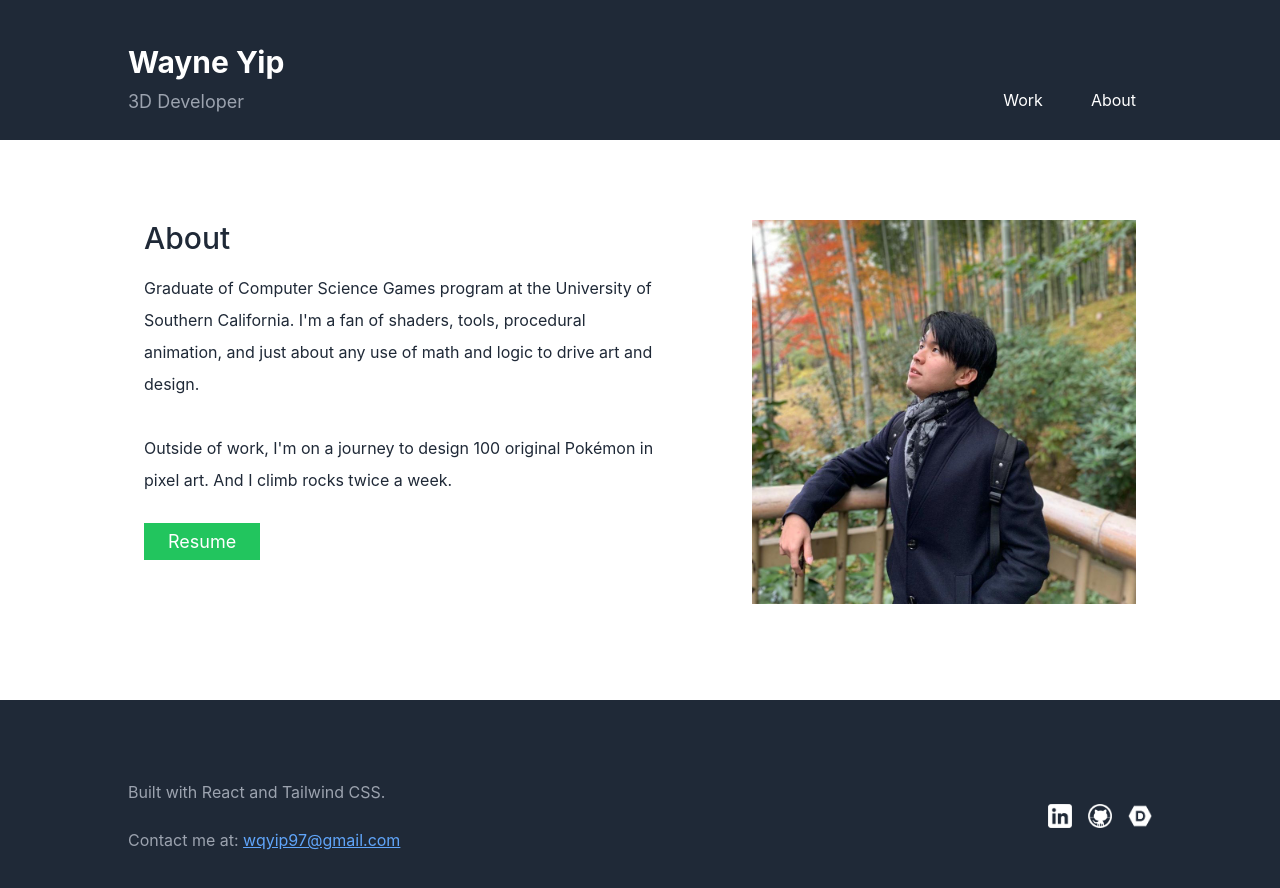
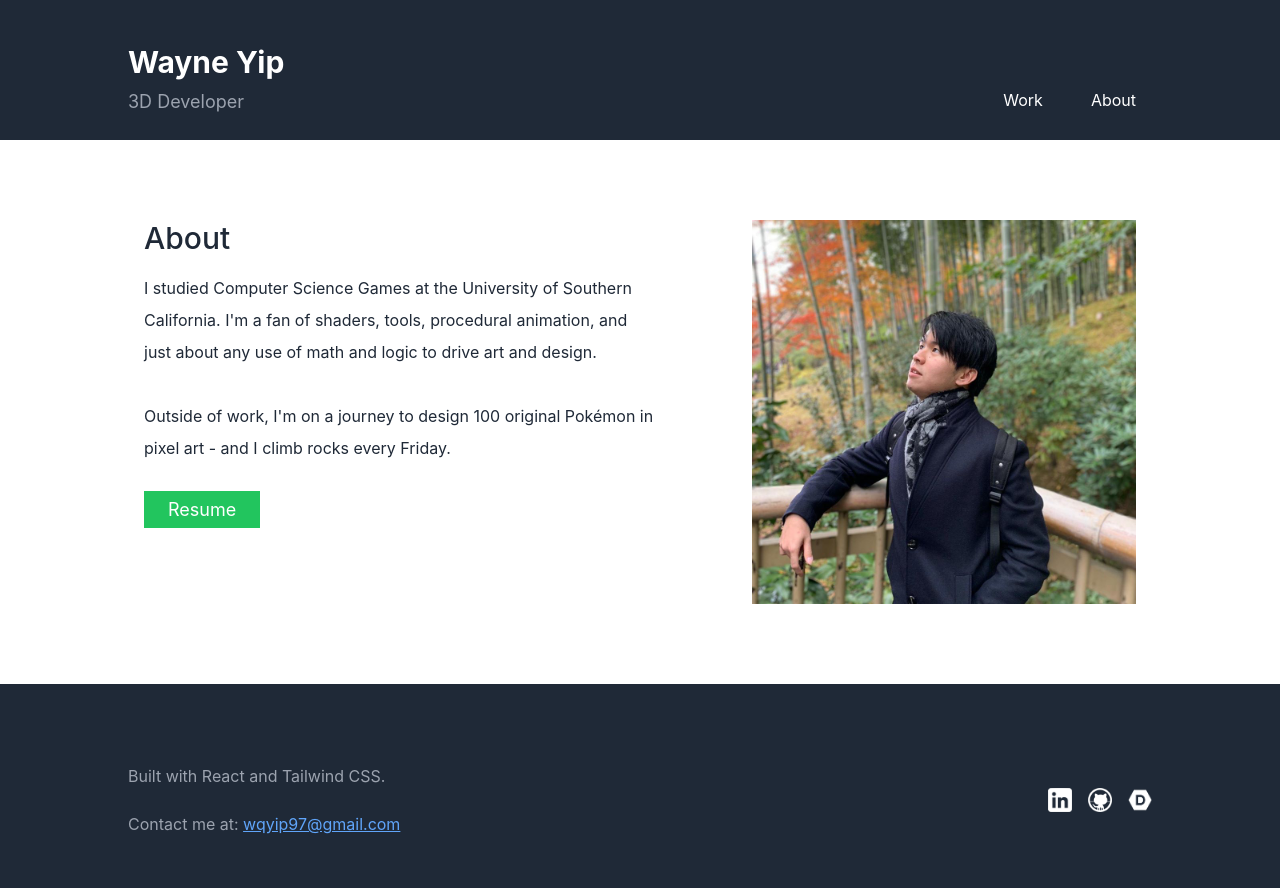
Before and after one commit to wayneyip/wayneyip.github.io, a React (Create React App) app: page /about in a window 1280 px wide. Shown: the top 888 px of the page. Built offline with nearby package versions, Linux system fonts and the light colour scheme.

Commit message:
Update description in About

```diff
--- a/src/components/About.js
+++ b/src/components/About.js
@@ -13,9 +13,9 @@ export default function About()
 			          About
 			        </h1>
 			        <p className="mb-8 text-gray-800 leading-loose">
-			          Graduate of Computer Science Games program at the University of Southern California. I'm a fan of shaders, tools, procedural animation, and just about any use of math and logic to drive art and design.
+			          I studied Computer Science Games at the University of Southern California. I'm a fan of shaders, tools, procedural animation, and just about any use of math and logic to drive art and design.
 			          <br/>
-			          <br/>Outside of work, I'm on a journey to design 100 original Pokémon in pixel art. And I climb rocks twice a week.
+			          <br/>Outside of work, I'm on a journey to design 100 original Pokémon in pixel art - and I climb rocks every Friday.
 			        </p>
 		          <a
 		            href="Resume_WayneYip_2024.pdf"
```
